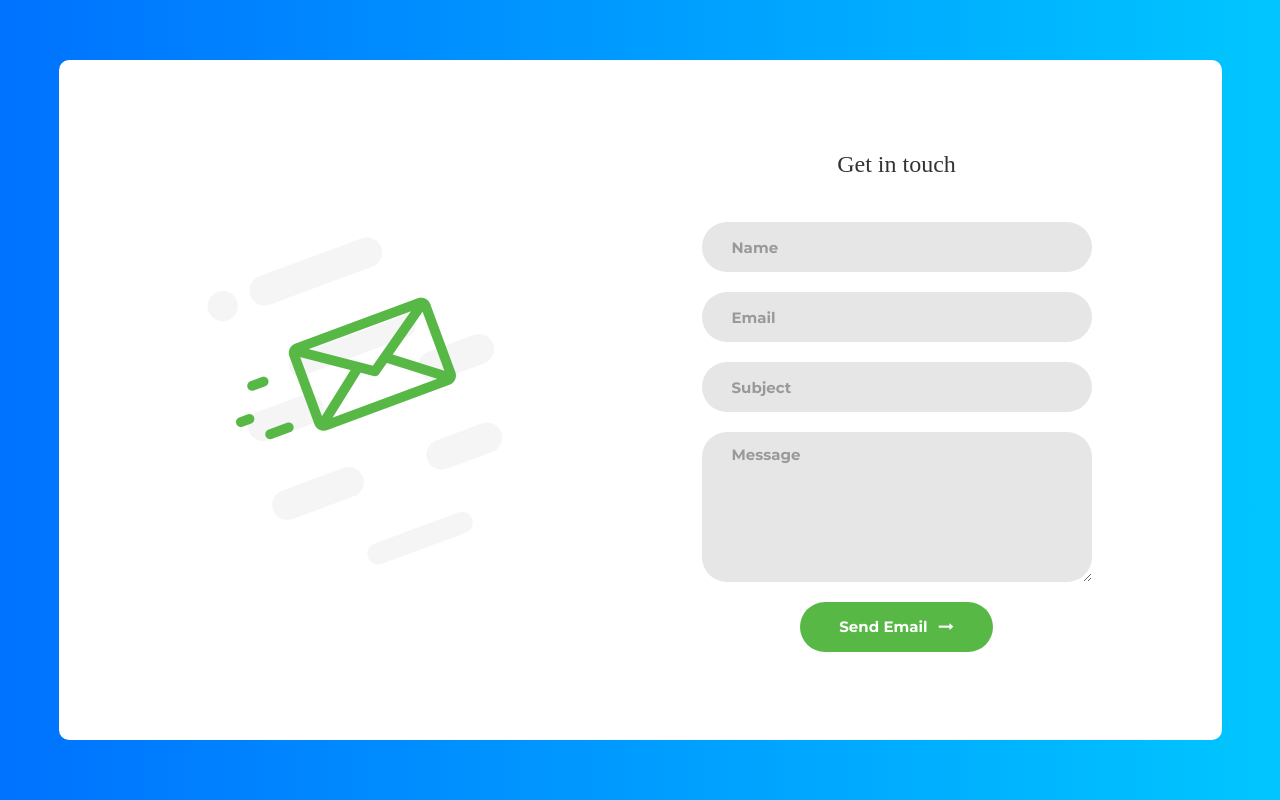
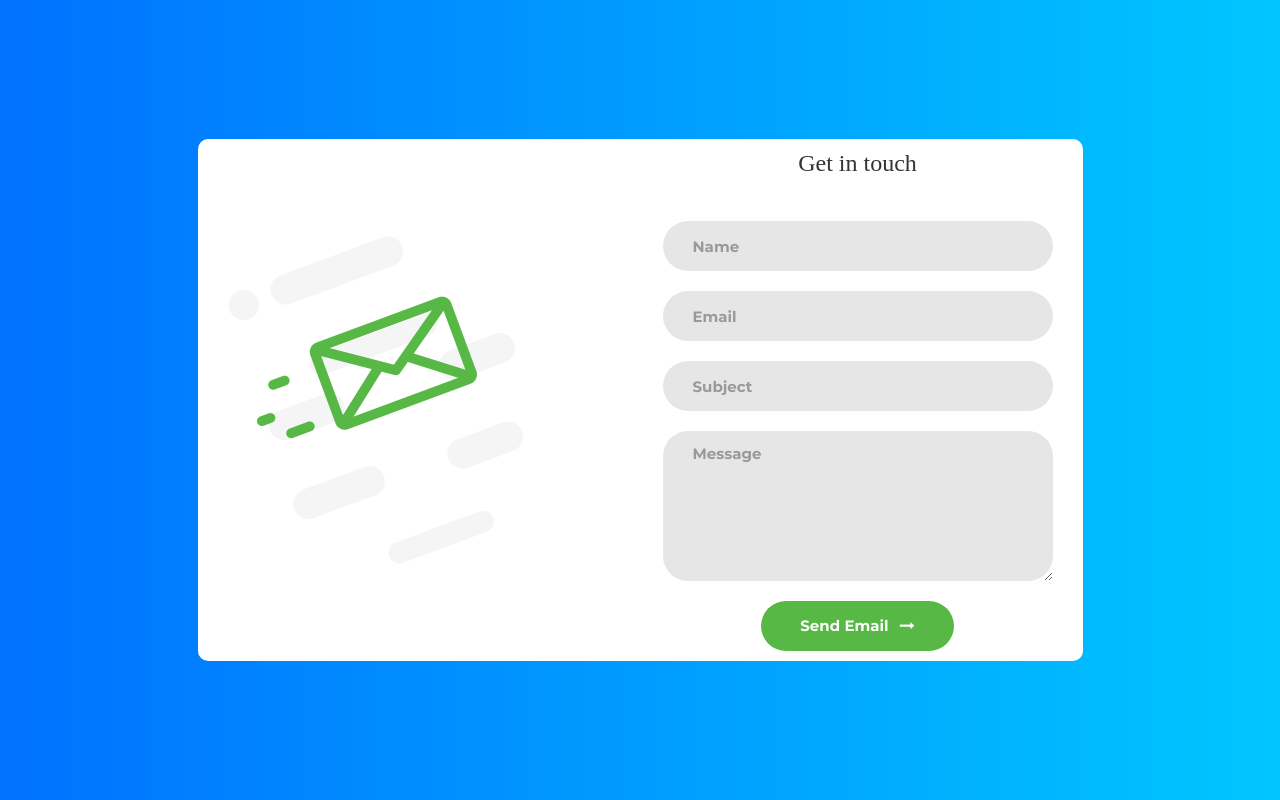
Before and after one commit to AKHILRNAIR/DevFest-TheOblition, a PHP site: page /contact.html in a window 1280 px wide. Run offline with PHP 8.4, Linux system fonts and the light colour scheme; some web fonts are replaced.

Commit message:
Update main.css

```diff
--- a/css/main.css
+++ b/css/main.css
@@ -150,7 +150,7 @@ iframe {
 }
 
 .container-contact1 {
-  width: 1163px;
+  width: 885px;
   background: #fff;
   border-radius: 10px;
   overflow: hidden;
@@ -164,7 +164,7 @@ iframe {
   justify-content: space-between;
   align-items: center;
 
-  padding: 90px 130px 88px 148px;
+  padding: 10px 30px 10px 30px;
 }
 
 /*------------------------------------------------------------------
```
